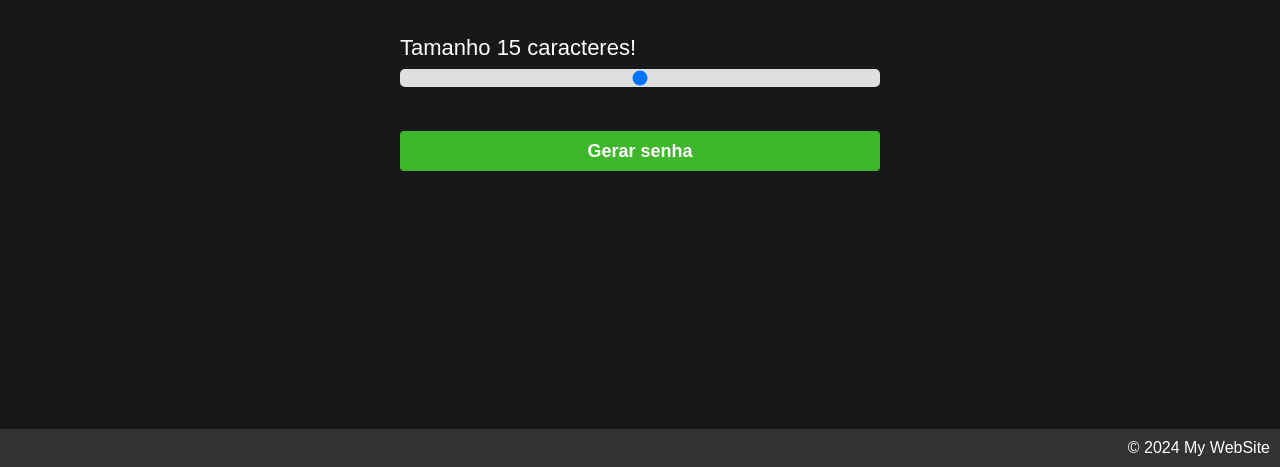
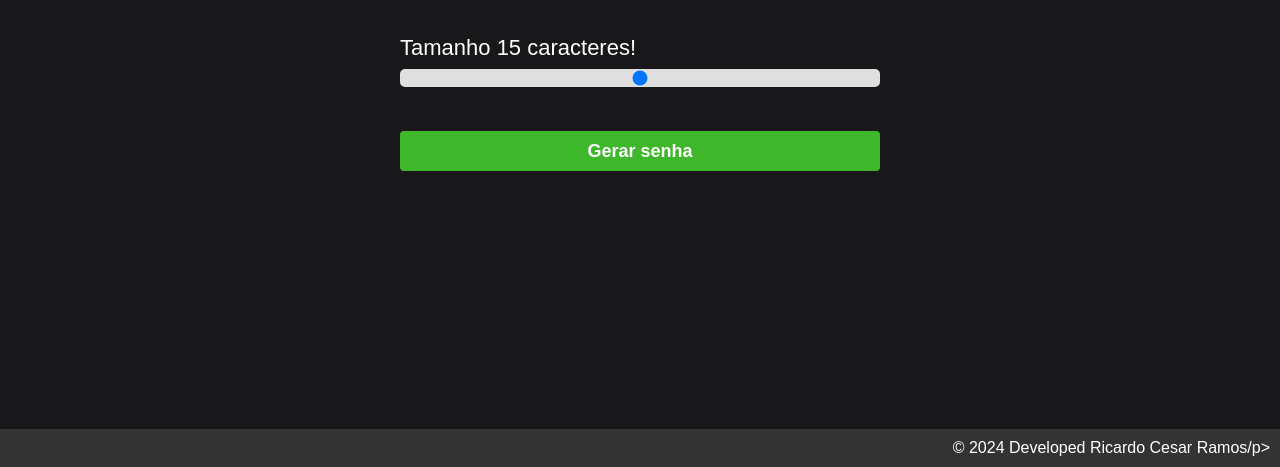
Before and after one commit to devRicardoR/projetojs-geradorsenha, a plain HTML site: page index.html in a window 1280 px wide. Shown: the part 333-800 px from the top of the page. Drawn offline with Linux system fonts and the light colour scheme; files whose address does not match are found by name.

Commit message:
Update index.html

```diff
--- a/index.html
+++ b/index.html
@@ -22,7 +22,7 @@
     </div>
 
     <footer>
-        <p>&copy; 2024 My WebSite</p>
+        <p>&copy; 2024 Developed Ricardo Cesar Ramos/p>
     </footer>
 
     <script src="/script.js"></script>
```
